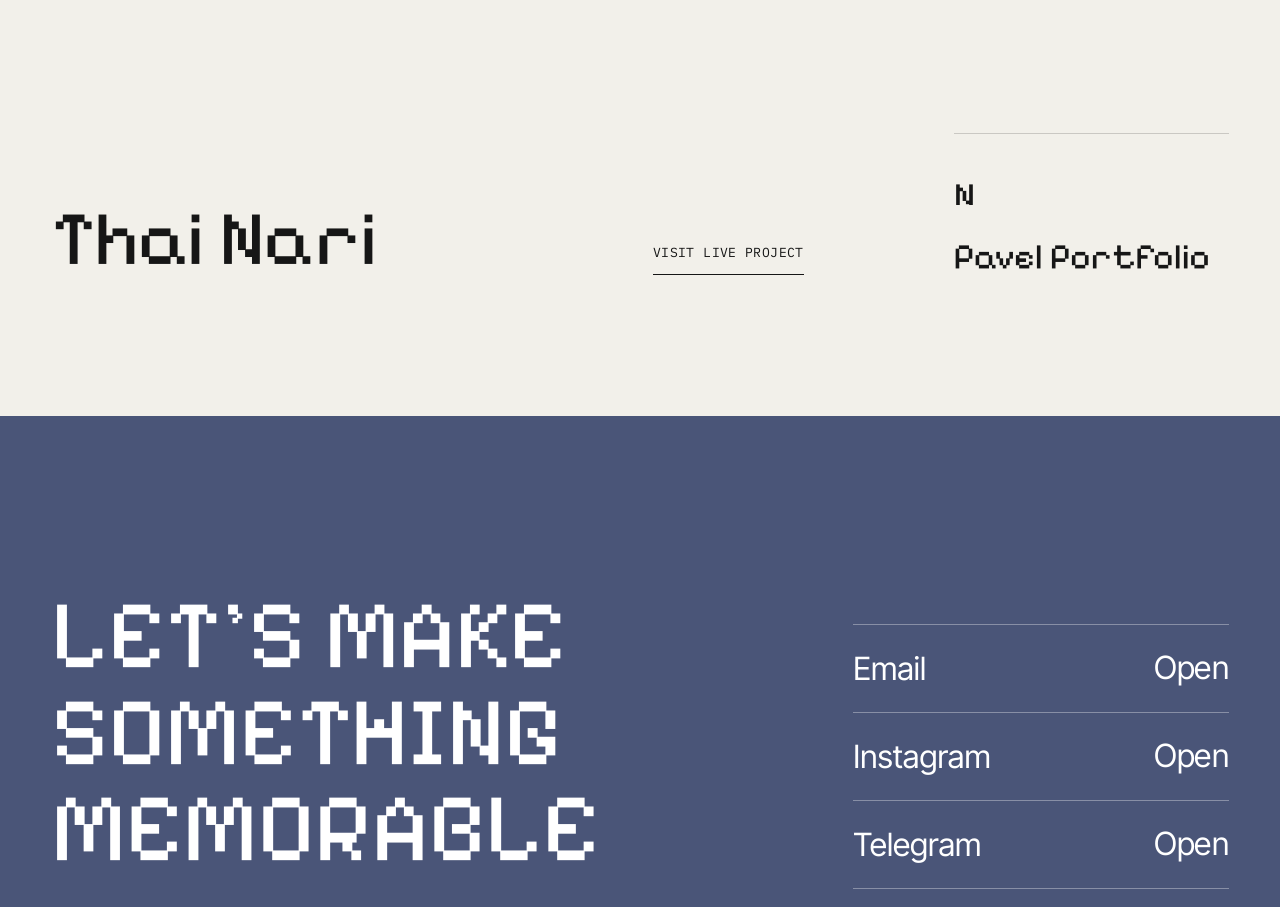
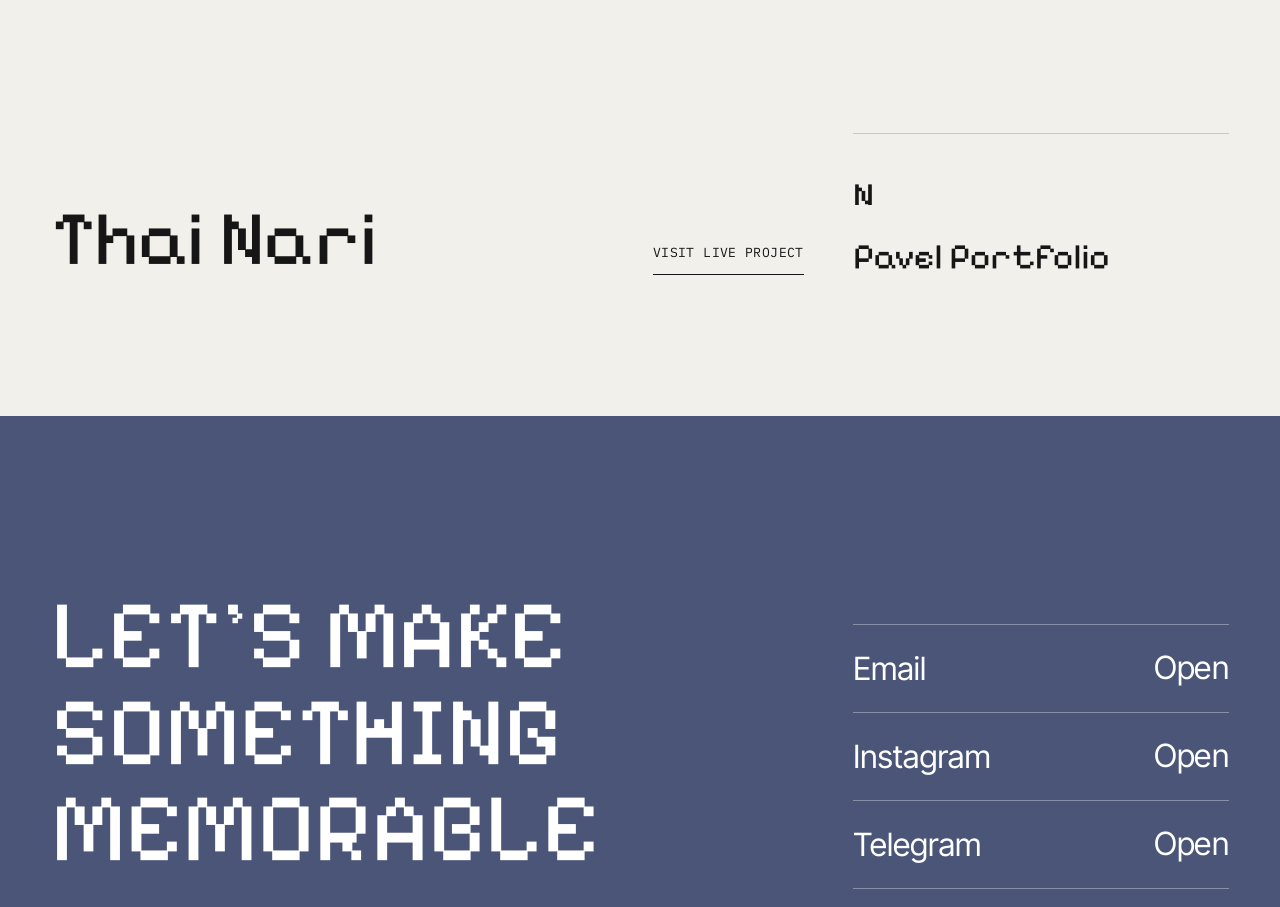
Before and after one commit to same3e/pavel-portfolio, a Next.js app: page /work/thai-nari in a window 1280 px wide. Shown: the part 2900-3807 px from the top of the page. Built offline with nearby package versions, Linux system fonts and the light colour scheme.

Commit message:
add fonts and some fixes

```diff
--- a/src/app/globals.css
+++ b/src/app/globals.css
@@ -959,14 +959,21 @@ h2 {
 }
 
 .case-cta>.case-live-link {
-  grid-column: 7 / 10;
+  grid-column: 7 / 9;
 }
 
 .next-project-link {
-  grid-column: 10 / 13;
+  grid-column: 9 / 13;
   padding-top: 16px;
   border-top: 1px solid var(--line);
   color: var(--muted);
+}
+
+.next-project-link .letter-swap {
+  font-family: var(--font-mono), monospace;
+  font-size: 0.85rem;
+  letter-spacing: 0.02em;
+  text-transform: uppercase;
 }
 
 .next-project-link span {
```
